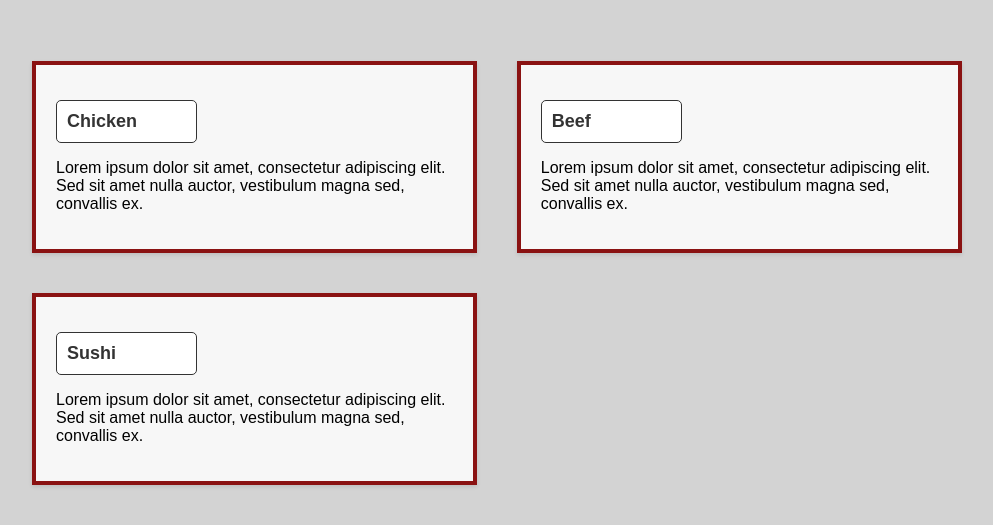
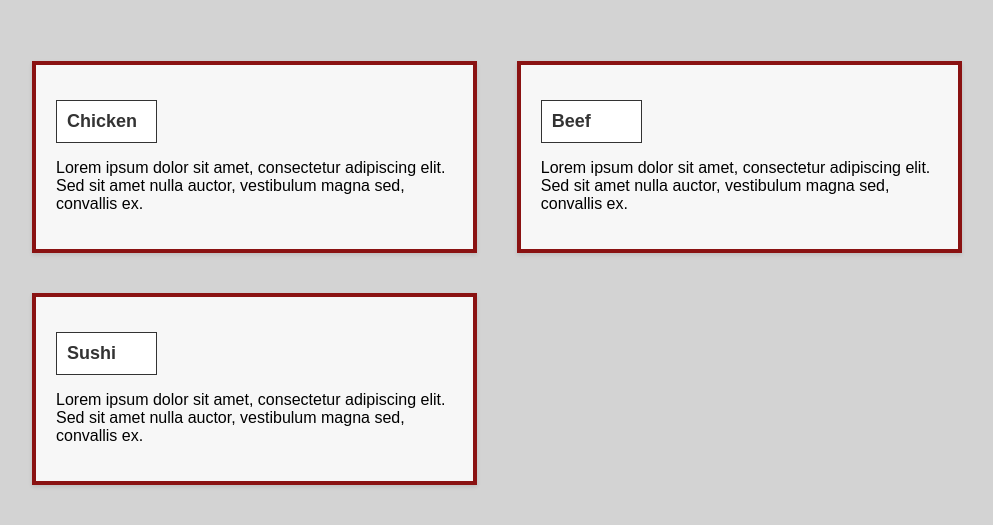
Before and after one commit to HarryBlair/coursera-assignment, a plain HTML site: page index.html in a window 1280 px wide. Shown: the part 59-584 px from the top of the page, without its empty margins (8-1001 px from the left). Drawn offline with Linux system fonts and the light colour scheme.

Commit message:
Update style.css

```diff
--- a/style.css
+++ b/style.css
@@ -29,8 +29,8 @@ main {
 .section-title {
     position: relative;
     top: 0;
-    right: 0;
-    width: 30%;
+    left: 0;
+    width: 20%;
     white-space: nowrap;
     font-size: 18px;
     font-weight: bold;
@@ -38,7 +38,6 @@ main {
     background-color: white;
     padding: 10px;
     border: 1px solid #333;
-    border-radius: 5px;
 }
 
 
```
